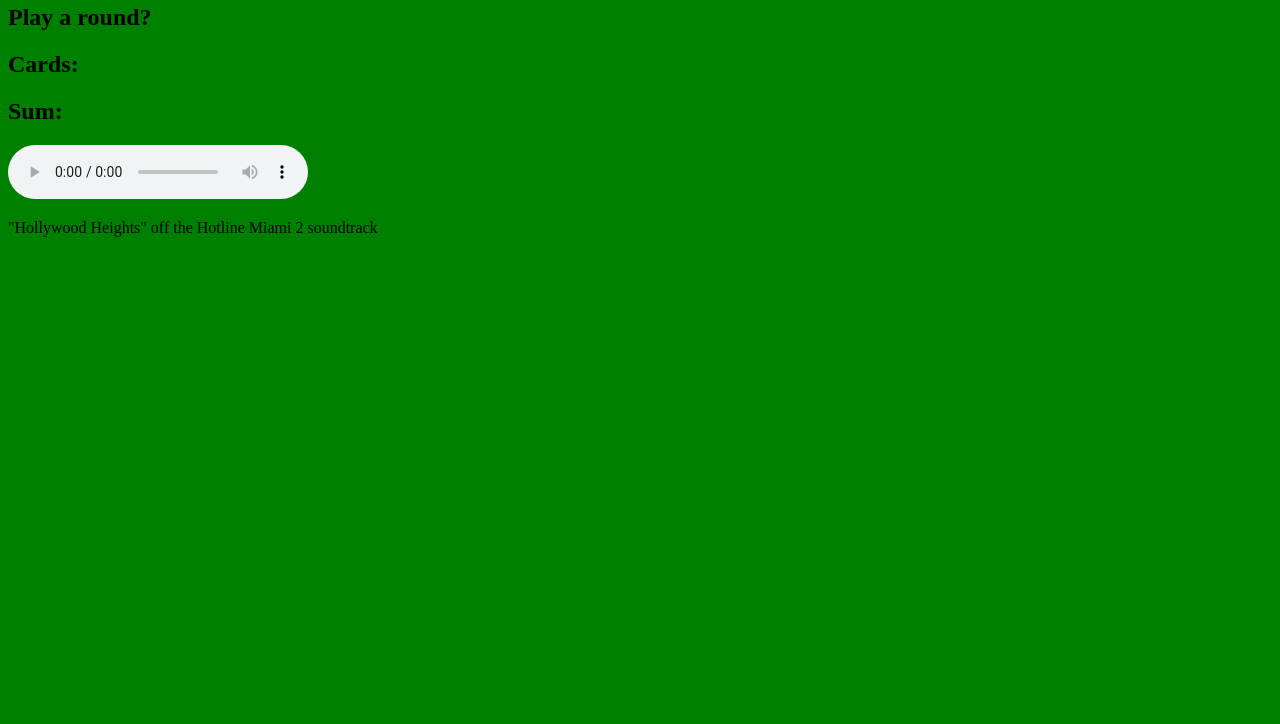
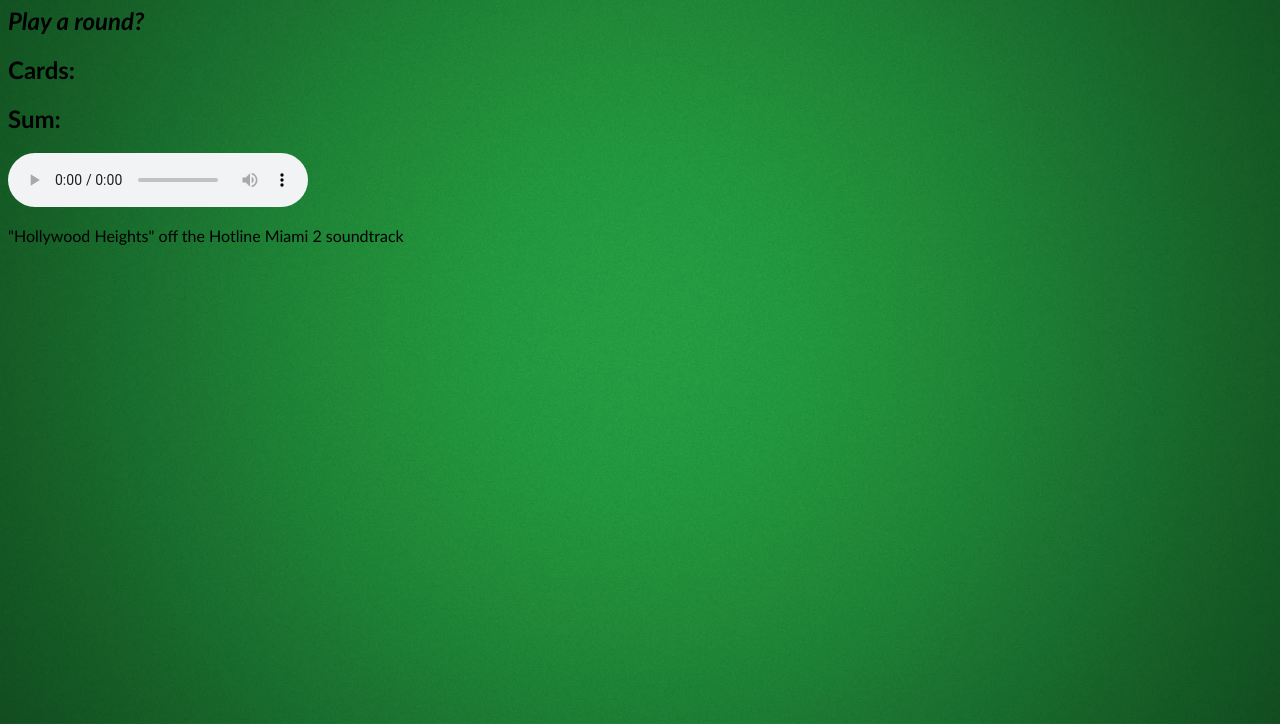
Before and after one commit to holmesmainsend/javascript_blackjack, a plain HTML site: page index.html in a window 1280 px wide. Shown: the part 76-800 px from the top of the page. Drawn offline with Linux system fonts and the light colour scheme.

Commit message:
added proper background

```diff
--- a/assets/style.css
+++ b/assets/style.css
@@ -1,3 +1,7 @@
 body {
-    background: green;
+    font-family: 'Trebuchet MS', 'Lucida Sans Unicode', 'Lucida Grande', 'Lucida Sans', Arial, sans-serif;
+    background-image: url("greenbackground.jpg");
+    background-size: cover;
 }
+
+/* Add grid property for all elements later */
--- a/index.html
+++ b/index.html
@@ -9,7 +9,7 @@
 </head>
 <body>
     <h1>Blackjack!</h1>
-    <h2>Play a round?</h2>
+    <h2 style="font-style:italic;">Play a round?</h2>
     <h2>Cards: </h2>
     <h2>Sum: </h2>
     <audio controls autoplay>
```
Also changed, not shown: assets/greenbackground.jpg (added).
